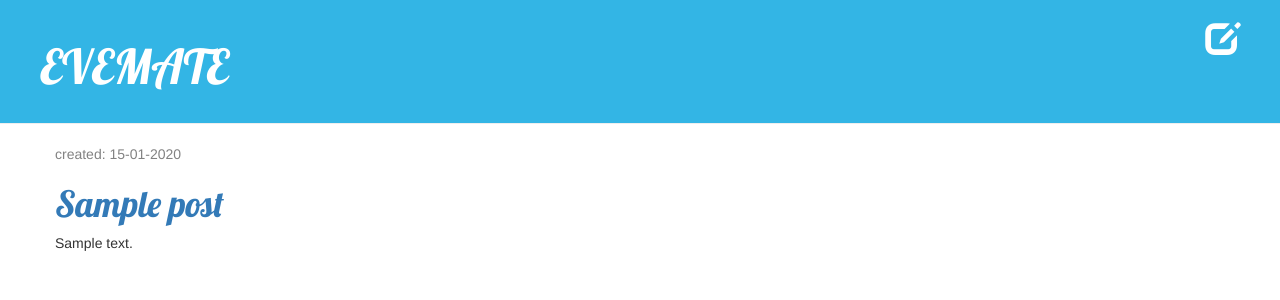
After one commit to gandikotaaravinda/my-first-blog, a Django app: template blog/templates/blog/post_draft_list.html in a window 1280 px wide. The commit adds this page. Shown: the top 300 px of the page. Run offline with Django 3.2, Linux system fonts and the light colour scheme; the template is opened without the code that fills it: most values are stand-ins (such as "Sample title", 1, 10 or a date in 2020); some libraries are stand-ins or nearby versions.

Commit message:
modified blog with drafts/publish

```diff
--- a/blog/static/css/blog.css
+++ b/blog/static/css/blog.css
@@ -1,5 +1,5 @@
 .page-header {
-    background-color: #C25100;
+    background-color: #33b5e5;
     margin-top: 0;
     padding: 20px 20px 20px 40px;
 }
--- a/blog/templates/blog/base.html
+++ b/blog/templates/blog/base.html
@@ -2,6 +2,7 @@
 <html>
     <head>
         <title>EVEMATE</title>
+
         <link rel="stylesheet" href="//maxcdn.bootstrapcdn.com/bootstrap/3.2.0/css/bootstrap.min.css">
         <link rel="stylesheet" href="//maxcdn.bootstrapcdn.com/bootstrap/3.2.0/css/bootstrap-theme.min.css">
         <link href='//fonts.googleapis.com/css?family=Lobster&subset=latin,latin-ext' rel='stylesheet' type='text/css'>
@@ -9,6 +10,7 @@
     </head>
     <body>
         <div class="page-header">
+            <a href="{% url 'post_draft_list' %}" class="top-menu"><span class="glyphicon glyphicon-edit"></span></a>
             {% if user.is_authenticated %}
             <a href="{% url 'post_new' %}" class="top-menu"><span class="glyphicon glyphicon-plus"></span></a>
             {% endif %}
--- /dev/null
+++ b/blog/templates/blog/post_draft_list.html
@@ -0,0 +1,11 @@
+{% extends 'blog/base.html' %}
+
+{% block content %}
+    {% for post in posts %}
+        <div class="post">
+            <p class="date">created: {{ post.created_date|date:'d-m-Y' }}</p>
+            <h1><a href="{% url 'post_detail' pk=post.pk %}">{{ post.title }}</a></h1>
+            <p>{{ post.text|truncatechars:200 }}</p>
+        </div>
+    {% endfor %}
+{% endblock %}
--- a/blog/urls.py
+++ b/blog/urls.py
@@ -6,4 +6,7 @@ urlpatterns = [
     path('post/<int:pk>/', views.post_detail, name='post_detail'),
     path('post/new/', views.post_new, name='post_new'),
     path('post/<int:pk>/edit/', views.post_edit, name='post_edit'),
+    path('drafts/', views.post_draft_list, name='post_draft_list'),
+    path('post/<pk>/publish/', views.post_publish, name='post_publish'),
+    path('post/<pk>/remove/', views.post_remove, name='post_remove'),
 ]
--- a/mysite/settings.py
+++ b/mysite/settings.py
@@ -25,7 +25,7 @@ SECRET_KEY = ')sbecy!987_dz&e(nh_56d2)x(z9_&_18bg$vu)8)r2%gwdi@3'
 # SECURITY WARNING: don't run with debug turned on in production!
 DEBUG = True
 
-ALLOWED_HOSTS = ['127.0.0.1', '.pythonanywhere.com']
+ALLOWED_HOSTS = ['127.0.0.1', '.pythonanywhere.com', 'localhost']
 
 
 # Application definition
```
Also changed, not shown: blog/templates/blog/post_detail.html (+8 -3 lines), blog/views.py (+20 -2 lines).
